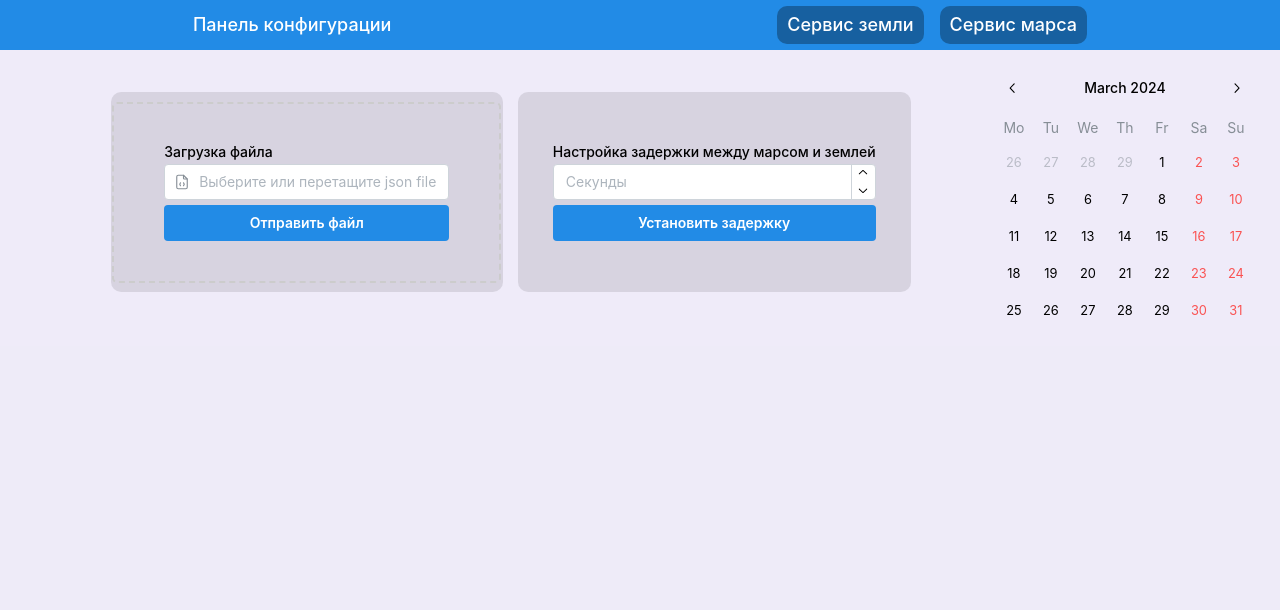
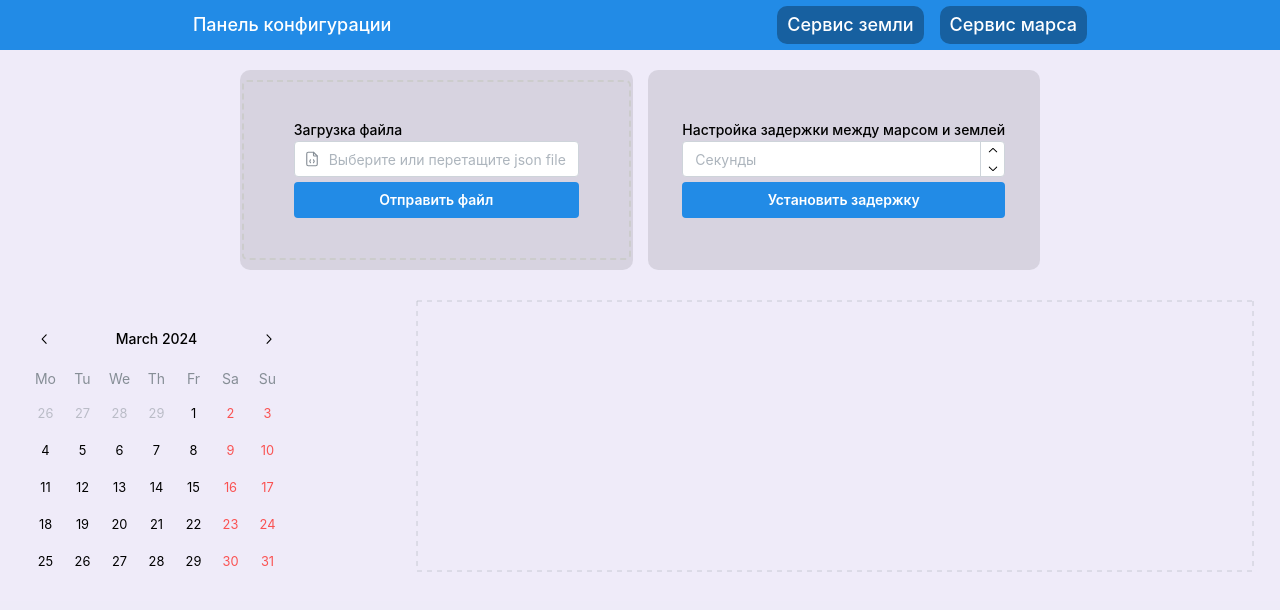
Before and after one commit to gramizor/atomHack-system-react, a React (Vite) app: page / in a window 1280 px wide. Shown: the top 610 px of the page. Built offline with nearby package versions, Linux system fonts and the light colour scheme; no server answers.

Commit message:
working chart wtht datePicker

```diff
--- /dev/null
+++ b/src/Chart/Chart.scss
@@ -0,0 +1,17 @@
+.chart-container {
+    display: flex;
+    align-items: center;
+    flex: 1;
+    justify-content: space-around;
+    background-color: rgba(95, 61, 196, 0.1);
+}
+
+.date-picker {
+    margin-right: 20px;
+    width: 20%;
+}
+
+.chart {
+    z-index: 100;
+    width: 70%;
+}
--- a/src/Chart/Chart.tsx
+++ b/src/Chart/Chart.tsx
@@ -1,20 +1,71 @@
-import { DatePicker } from '@mantine/dates'
-import { useState } from 'react'
+import React from 'react';
+import { DatePicker } from '@mantine/dates';
+import { AreaChart } from '@mantine/charts';
+import './Chart.scss';
+
+interface ChartProps {
+    jsonData: any[]; // Принимаем jsonData из родительского компонента
+}
+
+const Chart: React.FC<ChartProps> = ({ jsonData }) => {
+    const [selectedDateRange, setSelectedDateRange] = React.useState<[Date | null, Date | null]>([null, null]);
+
+    const transformData = () => {
+        const transformedData = [];
+        for (let i = 0; i < jsonData.length; i++) {
+            const currentItem = jsonData[i];
+            if (currentItem) {
+                const fromTime = new Date(currentItem.from);
+                const toTime = new Date(currentItem.to);
+                const segmentDuration = toTime.getTime() - fromTime.getTime();
+                const segmentSpeed = currentItem.speed;
+                const numPoints = Math.ceil(segmentDuration / (1000 * 60 * 15)); // Предполагаем, что каждая точка на графике представляет 15 минут
+                const segmentData = [];
+                for (let j = 0; j < numPoints; j++) {
+                    const time = new Date(fromTime.getTime() + (j * 1000 * 60 * 15));
+                    const formattedTime = time.toLocaleString(); // Преобразование времени в человеко-читаемый формат
+                    segmentData.push({ date: formattedTime, speed: segmentSpeed });
+                }
+                transformedData.push(...segmentData);
+                // Добавляем точку со скоростью 0 в конце каждого отрезка, кроме последнего
+                if (i < jsonData.length - 1) {
+                    const nextItem = jsonData[i + 1];
+                    const gapStart = new Date(toTime.getTime() + 1).toLocaleString(); // Преобразование времени в человеко-читаемый формат
+                    const gapEnd = new Date(nextItem.from).toLocaleString(); // Преобразование времени в человеко-читаемый формат
+                    transformedData.push({ date: gapStart, speed: 0 });
+                    transformedData.push({ date: gapEnd, speed: 0 });
+                }
+            }
+        }
+        return transformedData;
+    };
 
 
-const Chart = () => {
-    const [selectedDateRange, setSelectedDateRange] = useState<[Date | null, Date | null]>([null, null]);
-
     return (
-        <>
+        <div className='chart-container'>
+            <div className='date-picker'>
                 <DatePicker
                     type="range"
                     allowSingleDateInRange
                     value={selectedDateRange}
                     onChange={setSelectedDateRange}
                 />
-        </>
-    )
+            </div>
+            <div className='chart'>
+                <AreaChart
+                    h={300}
+                    data={transformData()} // Передаем преобразованные данные
+                    dataKey="date" // Теперь используем "date" в качестве оси времени
+                    series={[
+                        { name: 'speed', color: 'indigo.6' },
+                    ]}
+                    curveType="linear"
+                    tickLine="xy"
+                    gridAxis="xy"
+                />
+            </div>
+        </div>
+    );
 }
 
-export default Chart
+export default Chart;
--- a/src/Components/SendFile/SendFile.tsx
+++ b/src/Components/SendFile/SendFile.tsx
@@ -6,7 +6,11 @@ import axios from 'axios';
 import { notifications } from '@mantine/notifications';
 import './SendFile.scss';
 
-function SendFile({ INITAPI_SERVICE_HOST, SENDER_SERVICE_HOST }: Config) {
+type Props = {
+    setJsonData: (JSON: object[]) => void;
+}
+
+function SendFile({ INITAPI_SERVICE_HOST, SENDER_SERVICE_HOST, setJsonData }: Config & Props): React.ReactElement {
     const [value, setValue] = useState<File | null>(null);
     const xIcon = <IconX style={{ width: rem(20), height: rem(20) }} />;
     const checkIcon = <IconCheck style={{ width: rem(20), height: rem(20) }} />;
@@ -71,8 +75,6 @@ function SendFile({ INITAPI_SERVICE_HOST, SENDER_SERVICE_HOST }: Config) {
         event.preventDefault();
     };
 
-
-
     const handleFileChange = (file: File | null) => {
         setValue(file);
         if (file) {
@@ -85,7 +87,8 @@ function SendFile({ INITAPI_SERVICE_HOST, SENDER_SERVICE_HOST }: Config) {
         reader.onload = () => {
             try {
                 const parsedData = JSON.parse(reader.result as string);
-                console.log('Parsed JSON data:', parsedData);
+                setJsonData(parsedData);
+                console.log(parsedData);
             } catch (error) {
                 console.error('Error parsing JSON:', error);
                 notifications.show({
@@ -118,7 +121,6 @@ function SendFile({ INITAPI_SERVICE_HOST, SENDER_SERVICE_HOST }: Config) {
                 label="Загрузка файла"
                 placeholder="Выберите или перетащите json file"
                 value={value}
-                // onChange={setValue}
                 onChange={handleFileChange}
                 accept=".json"
                 clearable
@@ -130,6 +132,7 @@ function SendFile({ INITAPI_SERVICE_HOST, SENDER_SERVICE_HOST }: Config) {
                     Отправить файл
                 </Button>
             </div>
+            {/* <Chart jsonData={jsonData} /> */}
         </div>
     );
 }
--- a/src/MainApp.tsx
+++ b/src/MainApp.tsx
@@ -4,9 +4,11 @@ import SendFile from './Components/SendFile/SendFile'
 import Header from './Components/Header/Header';
 import { getEnv } from './config/config';
 import Chart from './Chart/Chart';
+import { useState } from 'react';
 
 function MainApp() {
     const config = getEnv();
+    const [jsonData, setJsonData] = useState<object[]>([]);
 
     if (!config) {
         return;
@@ -20,6 +22,7 @@ function MainApp() {
                     <div className="block">
                         <div className="container">
                             <SendFile
+                                setJsonData={setJsonData}
                                 {...config}
                             />
                         </div>
@@ -30,8 +33,8 @@ function MainApp() {
                         </div>
                     </div>
                 </div>
-                <Chart />
             </div >
+            <Chart jsonData={jsonData} />
         </div>
     )
 }
```
Also changed, not shown: src/Chart/DatePicker.tsx (deleted). Lines whose indentation alone changed are shown as unchanged.
